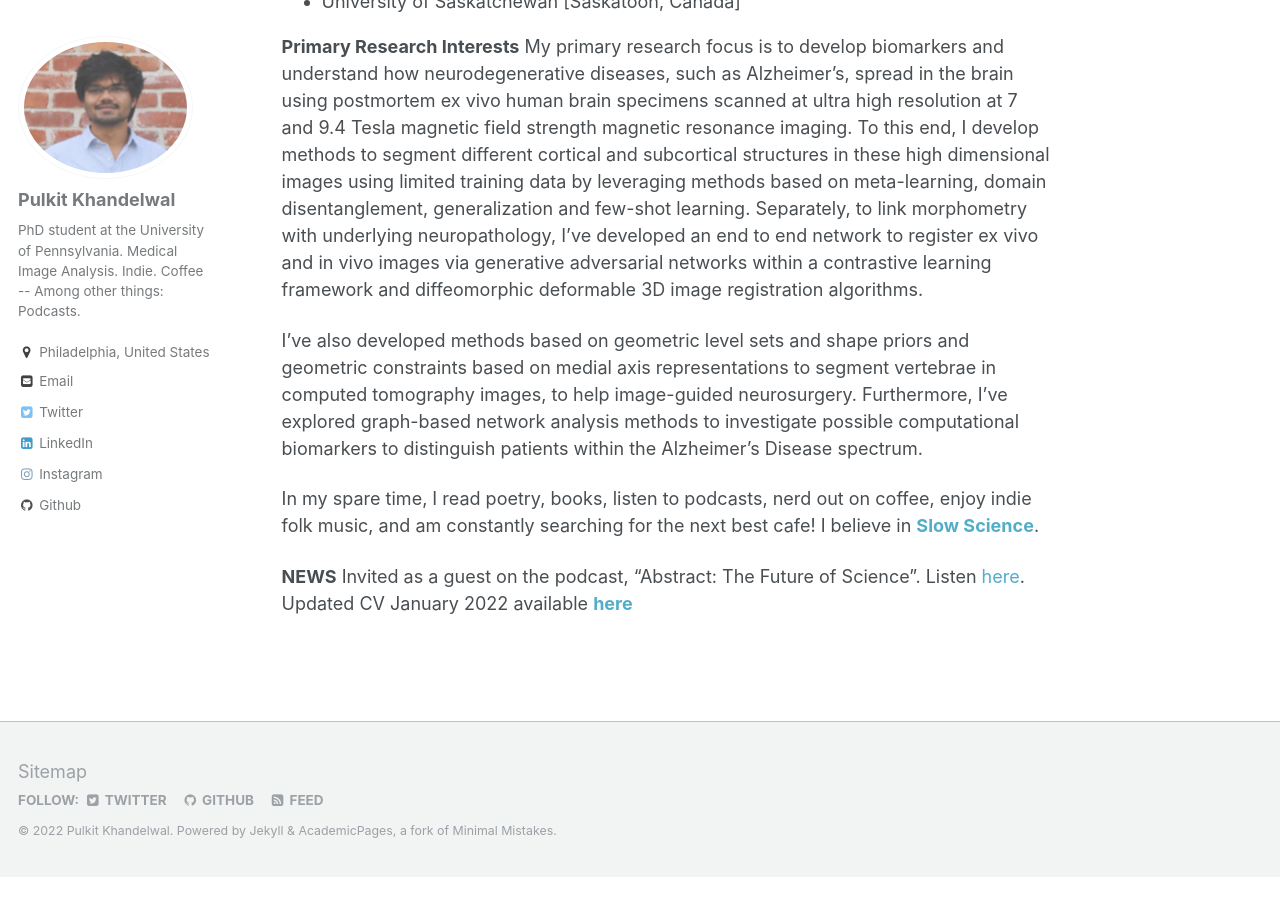
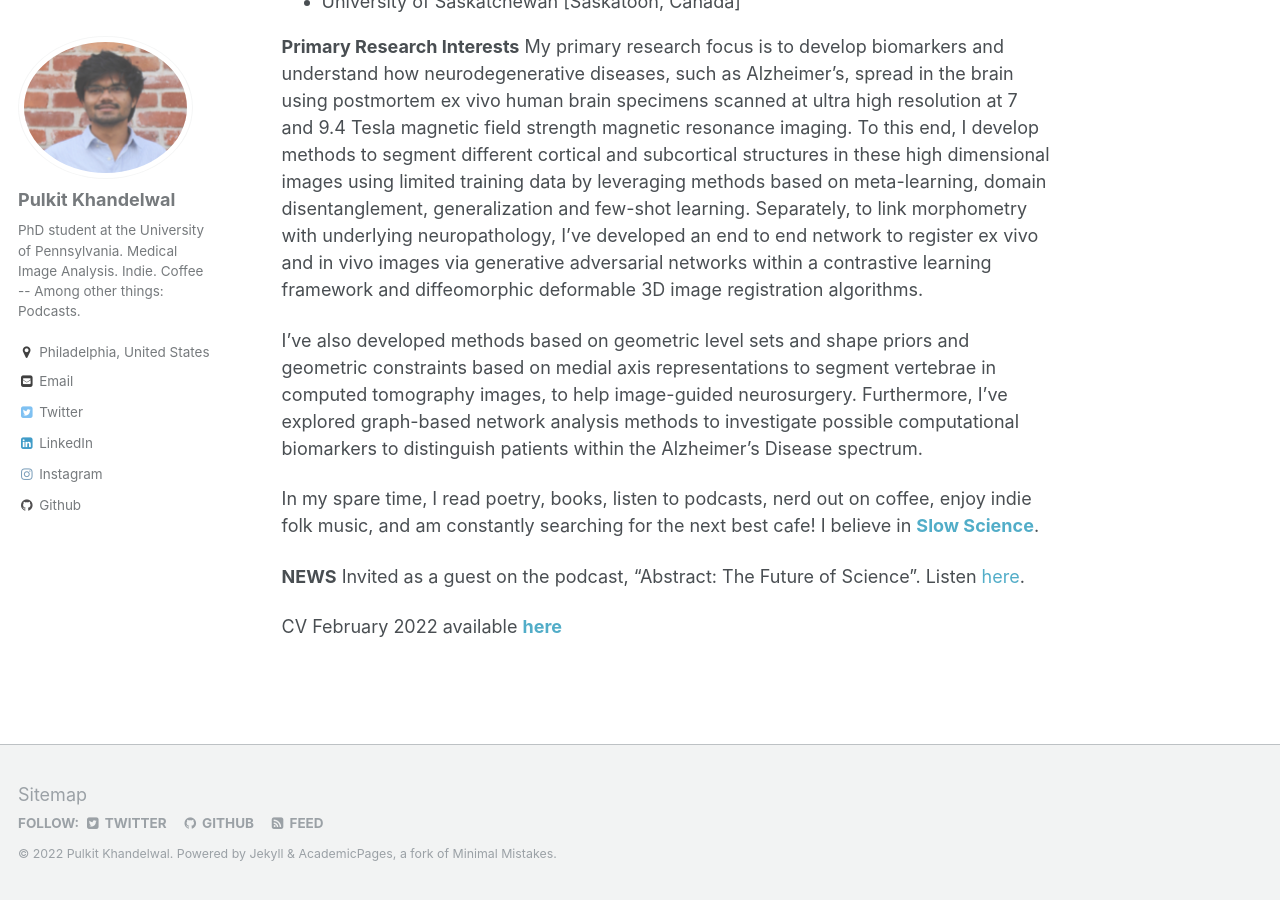
Before and after one commit to Pulkit-Khandelwal/pulkit-khandelwal.github.io, a Jekyll site: the page built from _pages/about.md, in a window 1280 px wide and 900 px high, scrolled down 674 px. Built offline with Jekyll 4.4.1, drawn with Linux system fonts in a browser that asks for light colours; before the commit the page ends 1551 px from its top, so only the background shows below that.

Commit message:
Update about.md

```diff
--- a/_pages/about.md
+++ b/_pages/about.md
@@ -29,4 +29,5 @@
 
 **NEWS**
 Invited as a guest on the podcast, "Abstract: The Future of Science". Listen [here](https://anchor.fm/abstractcast).
-Updated CV January 2022 available [**here**](https://github.com/Pulkit-Khandelwal/pulkit-khandelwal.github.io/blob/master/Pulkit_Khandelwal_CV.pdf)
+
+CV February 2022 available [**here**](https://github.com/Pulkit-Khandelwal/pulkit-khandelwal.github.io/blob/master/Pulkit_Khandelwal_CV.pdf)
```
